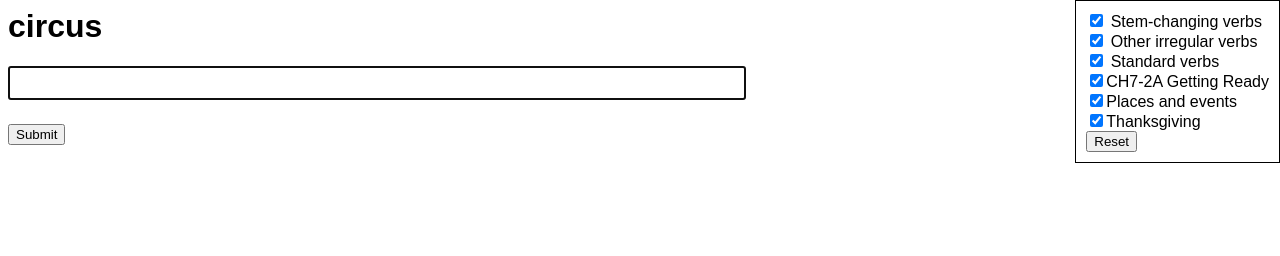
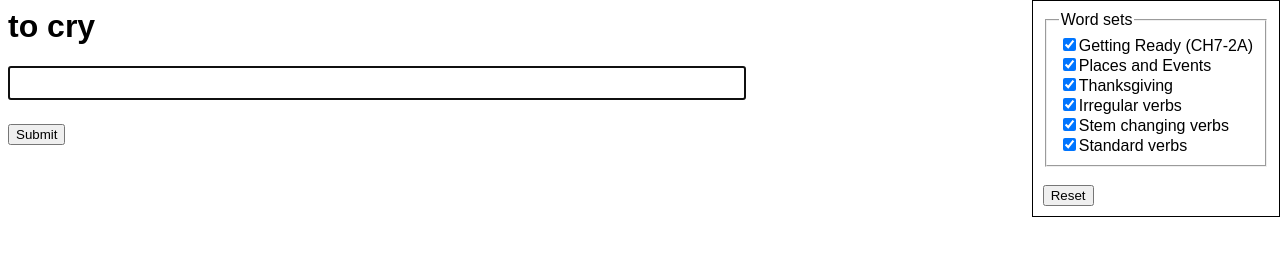
Before and after one commit to bourey/automatic-pancake, a plain HTML site: page vocab.html in a window 1280 px wide. Drawn offline with nearby package versions, Linux system fonts and the light colour scheme.

Commit message:
Reorganizing word list and making vocab set selection dynamic

```diff
--- a/vocab.html
+++ b/vocab.html
@@ -13,24 +13,9 @@
     let opts;
     function updateOpts() {
       opts = [];
-      if ($('#stemCheck').prop('checked')) {
-        opts = opts.concat(stemChangingVerbs);
-      }
-      if ($('#irregularCheck').prop('checked')) {
-        opts = opts.concat(irregularVerbs);
-      }
-      if ($('#standardCheck').prop('checked')) {
-        opts = opts.concat(standardVerbs);
-      }
-      if ($('#gettingReadyCheck').prop('checked')) {
-        opts = opts.concat(gettingReady);
-      }
-      if ($('#placesCheck').prop('checked')) {
-        opts = opts.concat(placesAndEvents);
-      }
-      if ($('#thanksCheck').prop('checked')) {
-        opts = opts.concat(thanksgiving);
-      }
+      $('input[name="wordSet"]:checked').each((i, input) => {
+        opts = opts.concat(wordSets[$(input).val()].words);
+      });
     }
 
     function reset() {
@@ -40,18 +25,20 @@
       const word = (opt.g ? '' : 'to ') + opt.e;
       $('#word').text(word);
       $('.answer').text('');
-      $('input').val('').removeClass('correct').removeClass('incorrect');
+      $('.question input').val('').removeClass('correct').removeClass('incorrect');
       $('input:first').focus();
     }
 
     function init() {
+      getWordSetKeys().forEach((key) => {
+        $('#wordSetInputs')
+          .append(`<input type="checkbox" name="wordSet" value="${key}" checked="checked">`)
+          .append(wordSets[key].display)
+          .append('<br>');
+      });
       updateOpts();
-      $('#stemCheck').change(updateOpts);
-      $('#irregularCheck').change(updateOpts);
-      $('#standardCheck').change(updateOpts);
-      $('#gettingReadyCheck').change(updateOpts);
-      $('#placesCheck').change(updateOpts);
-      $('#thanksCheck').change(updateOpts);
+      $('input[name="wordSet"]').change(updateOpts);
+
       $('form').submit(function (e) {
         e.preventDefault();
         let answer = '';
@@ -82,12 +69,10 @@
     <button type="submit">Submit</button>
   </form>
   <div class="options">
-    <input type="checkbox" id="stemCheck" name="stem" checked> Stem-changing verbs<br />
-    <input type="checkbox" id="irregularCheck" name="stem" checked> Other irregular verbs<br />
-    <input type="checkbox" id="standardCheck" name="standard" checked> Standard verbs<br />
-    <input type="checkbox" id="gettingReadyCheck" name="gettingReady" checked>CH7-2A Getting Ready<br />
-    <input type="checkbox" id="placesCheck" name="thanks" checked>Places and events<br />
-    <input type="checkbox" id="thanksCheck" name="thanks" checked>Thanksgiving<br />
+    <fieldset id="wordSetInputs">
+      <legend>Word sets</legend>
+    </fieldset>
+    <br>
     <button onclick="reset()">Reset</button>
   </div>
 </body>
--- a/words.js
+++ b/words.js
@@ -1,4 +1,8 @@
-const gettingReady = [
+const wordSets = {
+  gettingReady: {
+    display: 'Getting Ready (CH7-2A)',
+    type: 'noun',
+    words: [
       { e: 'bathrobe', s: 'bata', g: 'f' },
       { e: 'slippers', s: 'pantuflas', g: 'f', p: true },
       { e: 'hairbrush', s: 'cepillo', g: 'm' },
@@ -15,9 +19,11 @@ const gettingReady = [
       { e: 'mirror', s: 'espejo', g: 'm' },
       { e: 'towel', s: 'toalla', g: 'f' },
       { e: 'alarm clock', s: 'reloj despertador', g: 'm' },
-];
-
-const placesAndEvents = [
+    ]},
+  placesAndEvents: {
+    display: 'Places and Events',
+    type: 'noun',
+    words: [
       { e: 'country', s: 'campo', g: 'm' },
       { e: 'zoo', s: 'zoológico', g: 'm' },
       { e: 'city', s: 'cuidad', g: 'f' },
@@ -32,9 +38,11 @@ const placesAndEvents = [
       { e: 'birthday party', s: 'fiesta de cumpleaños', g: 'f' },
       { e: 'surprise party', s: 'fiesta de sorpresa', g: 'f' },
       { e: 'baby shower', s: 'fiesta de bienvenida', g: 'f' },
-];
-
-const thanksgiving = [
+    ]},
+  thanksgiving: {
+    display: 'Thanksgiving',
+    type: 'noun',
+    words: [
       { e: 'apple', s: 'manzana', g: 'f' },
       { e: 'turkey', s: 'pavo', g: 'm' },
       { e: 'corn', s: 'maíz', g: 'm' },
@@ -46,9 +54,28 @@ const thanksgiving = [
       { e: 'pumpkin pie', s: 'torta de calbaza', g: 'f' },
       { e: 'dinner', s: 'cena', g: 'f' },
       { e: 'rolls', s: 'panecillos', g: 'm' },
-];
-
-const stemChangingVerbs = [
+    ]},
+  irregularVerbs: {
+    display: 'Irregular verbs',
+    type: 'verb',
+    words: [
+      { e: 'fall', s: 'caer', c: ['caigo', 'caes', 'cae', 'caemos', 'caen'] },
+      { e: 'know / meet', s: 'conocer', c: ['conozco', 'conoces', 'conoce', 'conocemos', 'conocen'] },
+      { e: 'give', s: 'dar', c: ['doy', 'das', 'da', 'damos', 'dan'] },
+      { e: 'ski', s: 'esquiar', c: ['esquío', 'esquías', 'esquía', 'esquiamos', 'esqúian'] },
+      { e: 'be', s: 'estar', c: ['estoy', 'estás', 'está', 'estamos', 'están'] },
+      { e: 'do', s: 'hacer', c: ['hago', 'haces', 'hace', 'hacemos', 'hacen'] },
+      { e: 'go', s: 'ir', c: ['voy', 'vas', 'va', 'vamos', 'van'] },
+      { e: 'put', s: 'poner', c: ['pongo', 'pones', 'pone', 'ponemos', 'ponen'] },
+      { e: 'know / taste', s: 'sabor', c: ['sé', 'sabes', 'sabe', 'sabemos', 'saben'] },
+      { e: 'go out', s: 'salir', c: ['salgo', 'sales', 'sale', 'salimos', 'salen'] },
+      { e: 'bring', s: 'traer', c: ['traigo', 'traes', 'trae', 'traemos', 'traen'] },
+      { e: 'see', s: 'ver', c: ['veo', 'ves', 've', 'vemos', 'ven'] },
+    ]},
+  stemChangingVerbs: {
+    display: 'Stem changing verbs',
+    type: 'verb',
+    words: [
       { e: 'have lunch', s: 'almorzar', c: ['almuerzo', 'almuerzas', 'almuerza', 'almorzamos', 'almuerzan'] },
       { e: 'close', s: 'cerrar', c: ['cierro', 'cierras', 'cierra', 'ceramos', 'cierran'] },
       { e: 'say', s: 'decir', c: ['digo', 'dices', 'dice', 'decimos', 'dicen'] },
@@ -61,24 +88,11 @@ const stemChangingVerbs = [
       { e: 'want', s: 'querer', c: ['quiero', 'quieres', 'quiere', 'queremos', 'quieren'] },
       { e: 'feel', s: 'sentir', c: ['siento', 'sientes', 'siente', 'sentimos', 'sienten'] },
       { e: 'come', s: 'venir', c: ['vengo', 'vienes', 'viene', 'venimos', 'vienen'] },
-];
-
-const irregularVerbs = [
-  { e: 'fall', s: 'caer', c: ['caigo', 'caes', 'cae', 'caemos', 'caen'] },
-  { e: 'know / meet', s: 'conocer', c: ['conozco', 'conoces', 'conoce', 'conocemos', 'conocen'] },
-  { e: 'give', s: 'dar', c: ['doy', 'das', 'da', 'damos', 'dan'] },
-  { e: 'ski', s: 'esquiar', c: ['esquío', 'esquías', 'esquía', 'esquiamos', 'esqúian'] },
-  { e: 'be', s: 'estar', c: ['estoy', 'estás', 'está', 'estamos', 'están'] },
-  { e: 'do', s: 'hacer', c: ['hago', 'haces', 'hace', 'hacemos', 'hacen'] },
-  { e: 'go', s: 'ir', c: ['voy', 'vas', 'va', 'vamos', 'van'] },
-  { e: 'put', s: 'poner', c: ['pongo', 'pones', 'pone', 'ponemos', 'ponen'] },
-  { e: 'know / taste', s: 'sabor', c: ['sé', 'sabes', 'sabe', 'sabemos', 'saben'] },
-  { e: 'go out', s: 'salir', c: ['salgo', 'sales', 'sale', 'salimos', 'salen'] },
-  { e: 'bring', s: 'traer', c: ['traigo', 'traes', 'trae', 'traemos', 'traen'] },
-  { e: 'see', s: 'ver', c: ['veo', 'ves', 've', 'vemos', 'ven'] },
-];
-
-const standardVerbs = [
+    ]},
+  standardVerbs: {
+    display: 'Standard verbs',
+    type: 'verb',
+    words: [
       { e: 'open', s: 'abrir', c: ['abro', 'abres', 'abre', 'abremos', 'abren'] },
       { e: 'finish', s: 'acabar', c: ['acabo', 'acabas', 'acaba', 'acabamos', 'acaban'] },
       { e: 'camp', s: 'acampar', c: ['acampo', 'acampas', 'acampa', 'acampamos', 'acampan'] },
@@ -132,4 +146,9 @@ const standardVerbs = [
       { e: 'take / drink', s: 'tomar', c: ['tomo', 'tomas', 'toma', 'tomamos', 'toman'] },
       { e: 'work', s: 'trabajar', c: ['trabajo', 'trabajas', 'trabaja', 'trabajamos', 'trabajan'] },
       { e: 'visit', s: 'visitar', c: ['visito', 'visitas', 'visita', 'visitamos', 'visitan'] },
-];
+    ]},
+};
+
+function getWordSetKeys() {
+  return Object.keys(wordSets);
+}
```
Also changed, not shown: a-the-to.html (+1 -1 lines), conjugation.html (+18 -16 lines). Lines whose indentation alone changed are shown as unchanged.
